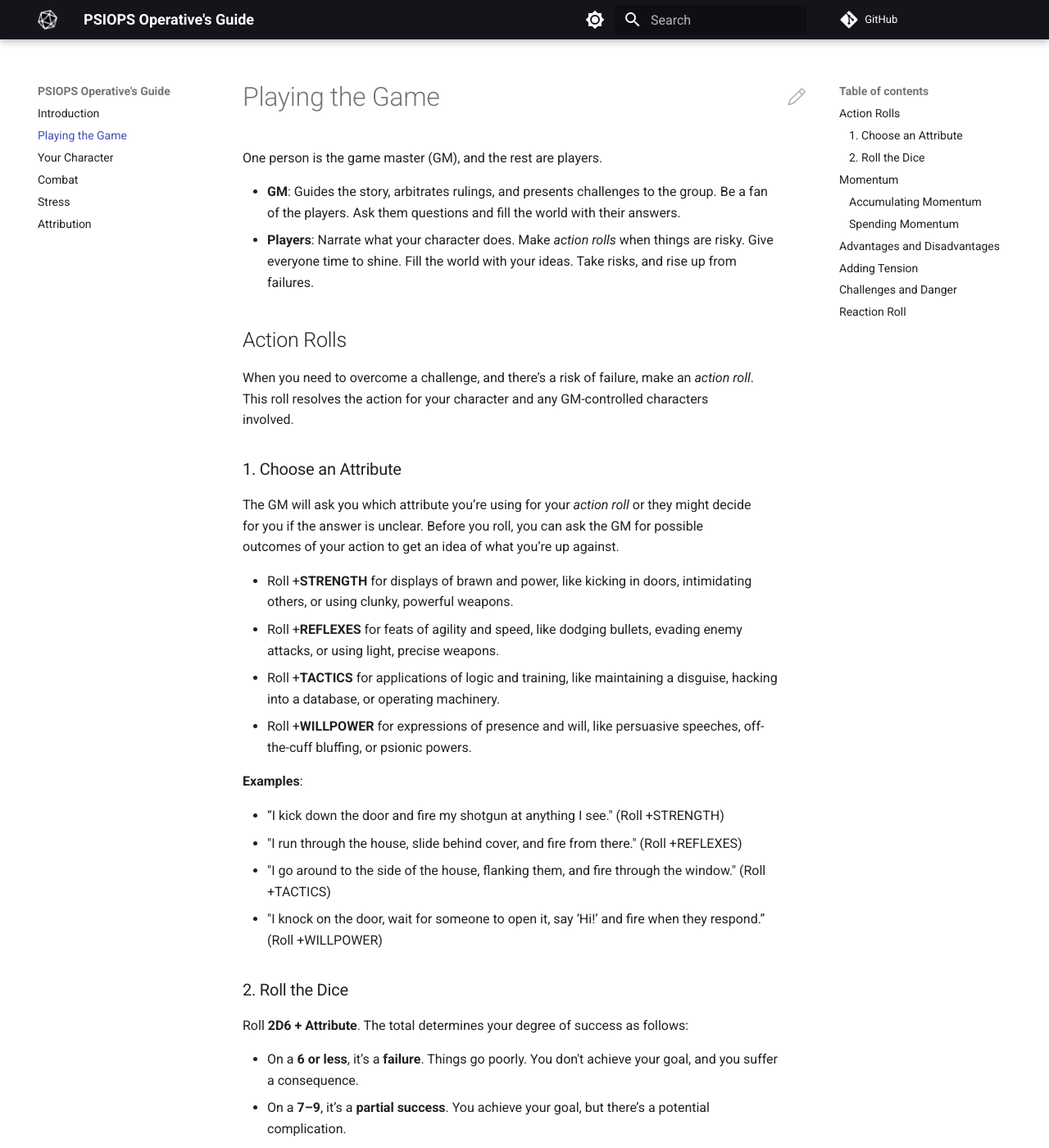
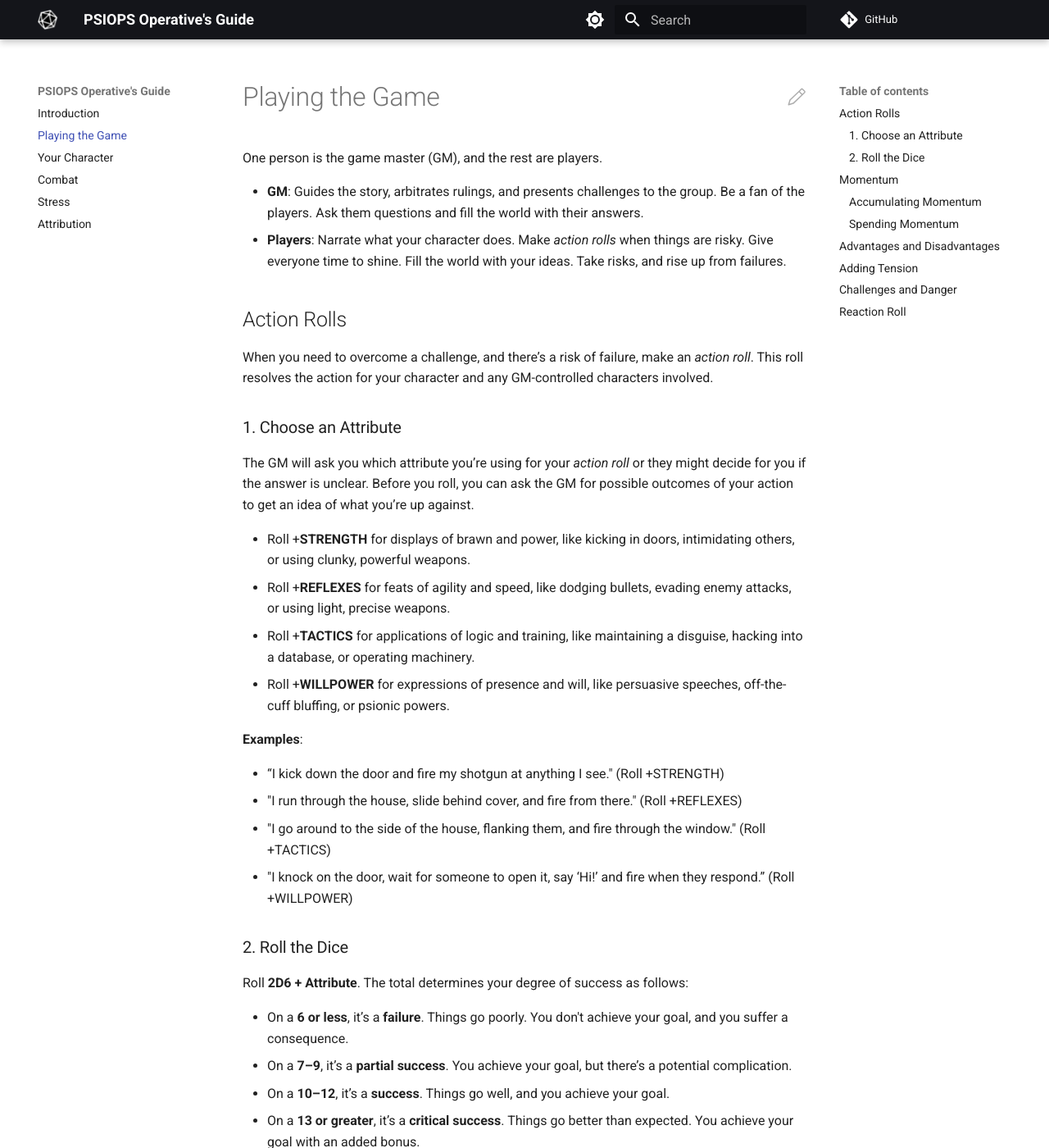
Before and after one commit to joemoose/psiops, an MkDocs documentation site: the page built from docs/playing.md, in a window 1280 px wide and 1400 px high. Shown: the whole window at 82% size. Built offline with MkDocs 1.6.1 and Material for MkDocs 9.7.7, drawn with Linux system fonts in a browser that asks for light colours; comment, search, counter and statistics services are not loaded.

Commit message:
Update extra.css

```diff
--- a/docs/extra.css
+++ b/docs/extra.css
@@ -20,7 +20,7 @@
 tr,
 td,
 li {
-	max-width: 70ch;
+	max-width: 80ch;
 }
 .md-typeset table:not([class]) th,
 .md-typeset table:not([class]) td {
```
